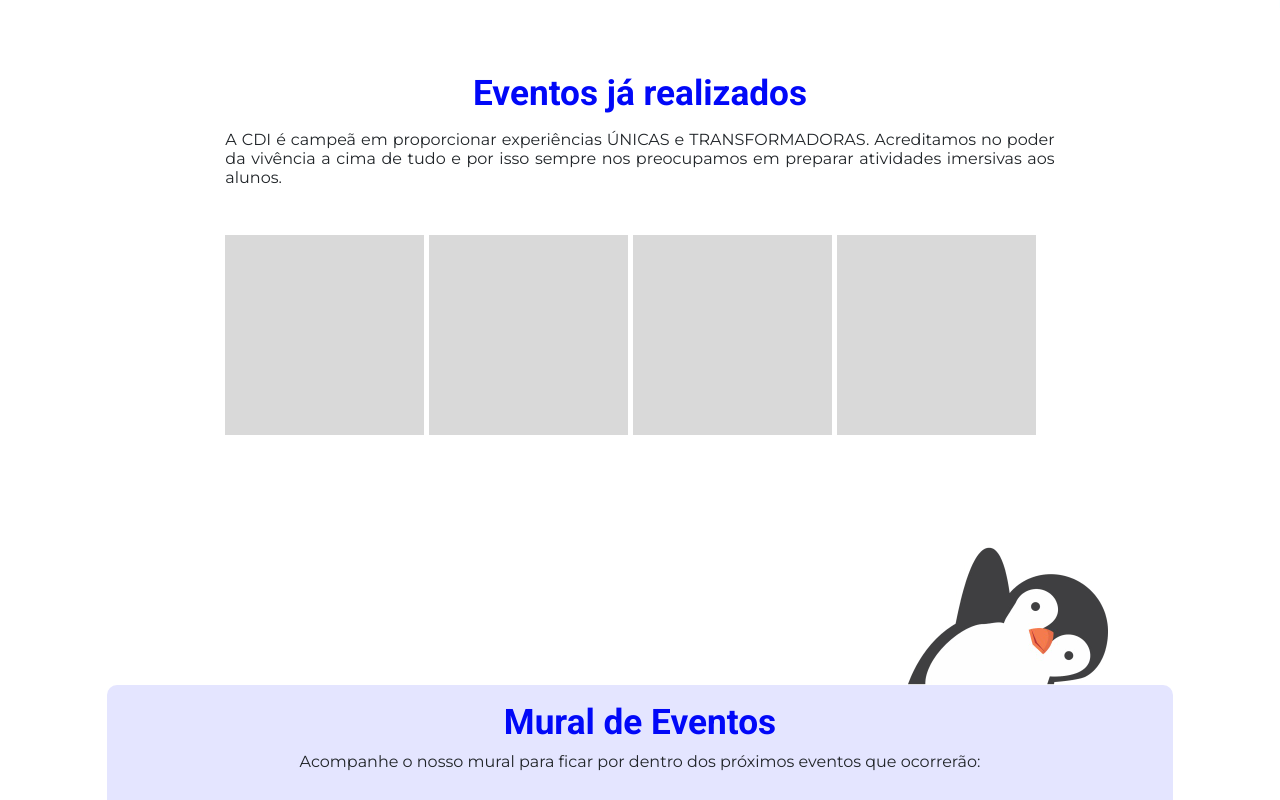
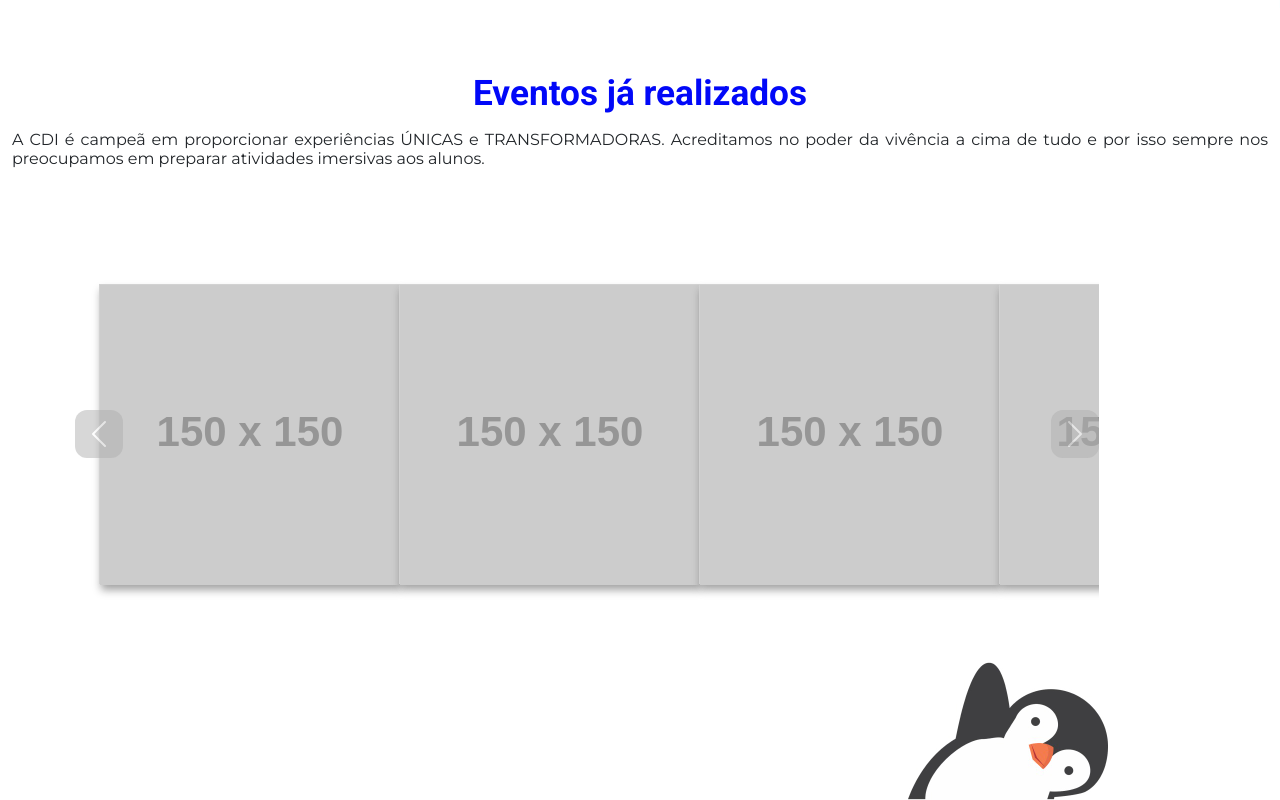
Before and after one commit to gabriellytegon/Site-CDI, a React (Vite) app: page /eventos in a window 1280 px wide. Shown: the part 549-1349 px from the top of the page. Built offline with nearby package versions, Linux system fonts and the light colour scheme; a web font is replaced by a local one.

Commit message:
feat: adicionando carrossel de fotos na pagina eventos

```diff
--- a/src/pages/eventos/index.jsx
+++ b/src/pages/eventos/index.jsx
@@ -2,7 +2,7 @@ import Header from "../../components/Header";
 import "./style.css";
 import CardEvento from "../../components/CardEvento";
 import pinguim from '../../assets/images/Pinguim.jpeg'
-import Carrocel from "../../components/CardCarousel";
+import CardCarousel from "../../components/CardCarousel";
 import Footer from "../../components/Footer";
 
 
@@ -21,14 +21,11 @@ const Eventos = () => {
 
             <div className="container-fluid mb-5 mt-5">
                 <div className="row justify-content-center">
-                    <div className="col-8 pt-3">
+                    <div className="pt-3 w-100">
                         <h2 className="tittle text-center mb-3 titles-h2">Eventos já realizados</h2>
                         <p>A CDI é campeã em proporcionar experiências ÚNICAS e TRANSFORMADORAS. Acreditamos no poder da vivência a cima de tudo e por isso sempre nos preocupamos em preparar atividades imersivas aos alunos.</p>
-                        <div className="d-flex mt-5">
-                            <div className="square"></div>
-                            <div className="square"></div>
-                            <div className="square"></div>
-                            <div className="square"></div>
+                        <div id="carousel-eventos">
+                            <CardCarousel photos={photos}></CardCarousel>
                         </div>
                     </div>
 
--- a/src/pages/eventos/style.css
+++ b/src/pages/eventos/style.css
@@ -1,3 +1,9 @@
+#carousel-eventos {
+    margin-inline: 5%;
+    width: 80vw;
+    margin-top: 100px;
+}
+
 .eventContent {
     background-color: #e4e5ff;
     border-radius: 10px;
```
